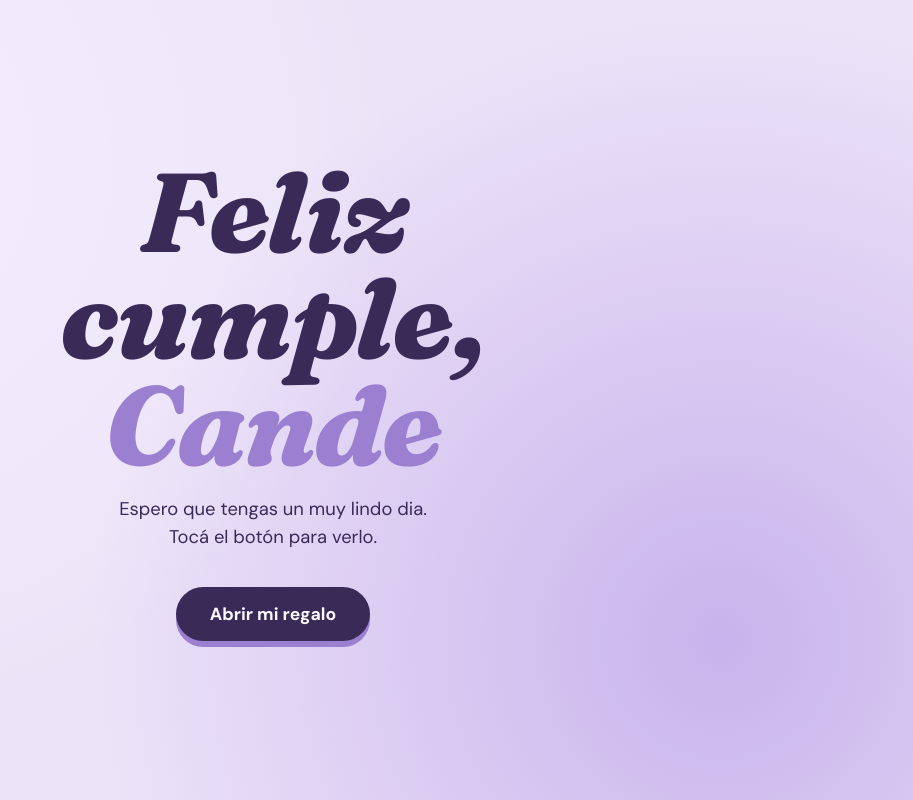
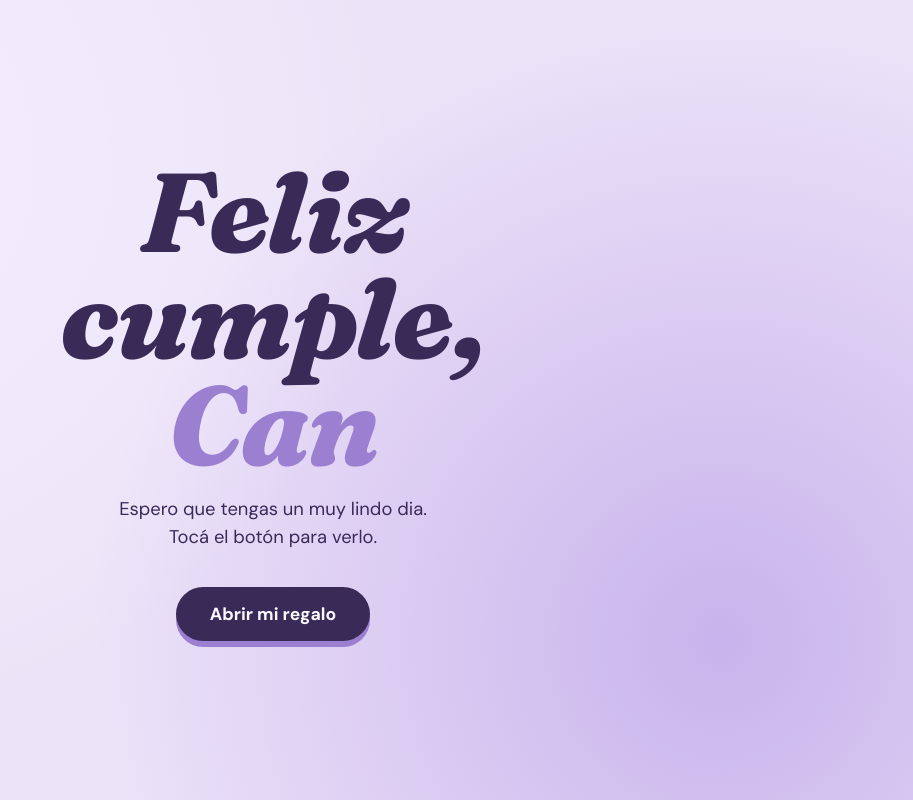
Before and after one commit to Dantefdz/cumple-cande, a plain HTML site: page index.html in a window 1280 px wide. Shown: the whole page, without its empty margins (367-1280 px from the left). Drawn offline with Linux system fonts and the light colour scheme.

Commit message:
Update index.html

```diff
--- a/index.html
+++ b/index.html
@@ -95,7 +95,7 @@
 <canvas id="confeti"></canvas>
 
 <main>
-  <h1>Feliz cumple, <span>Cande</span></h1>
+  <h1>Feliz cumple, <span>Can</span></h1>
   <p class="sub">Espero que tengas un muy lindo dia.<br>Tocá el botón para verlo.</p>
   <button class="btn" id="abrir">Abrir mi regalo</button>
 </main>
```
